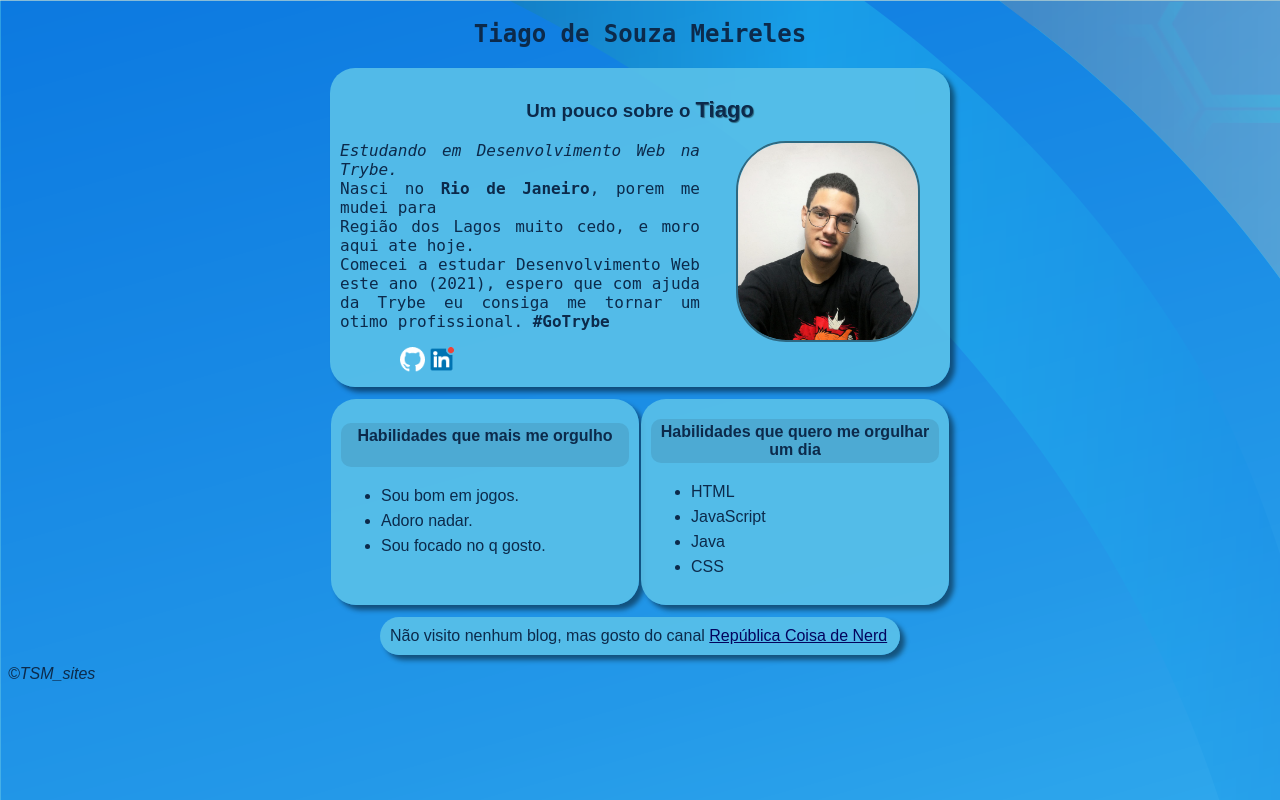
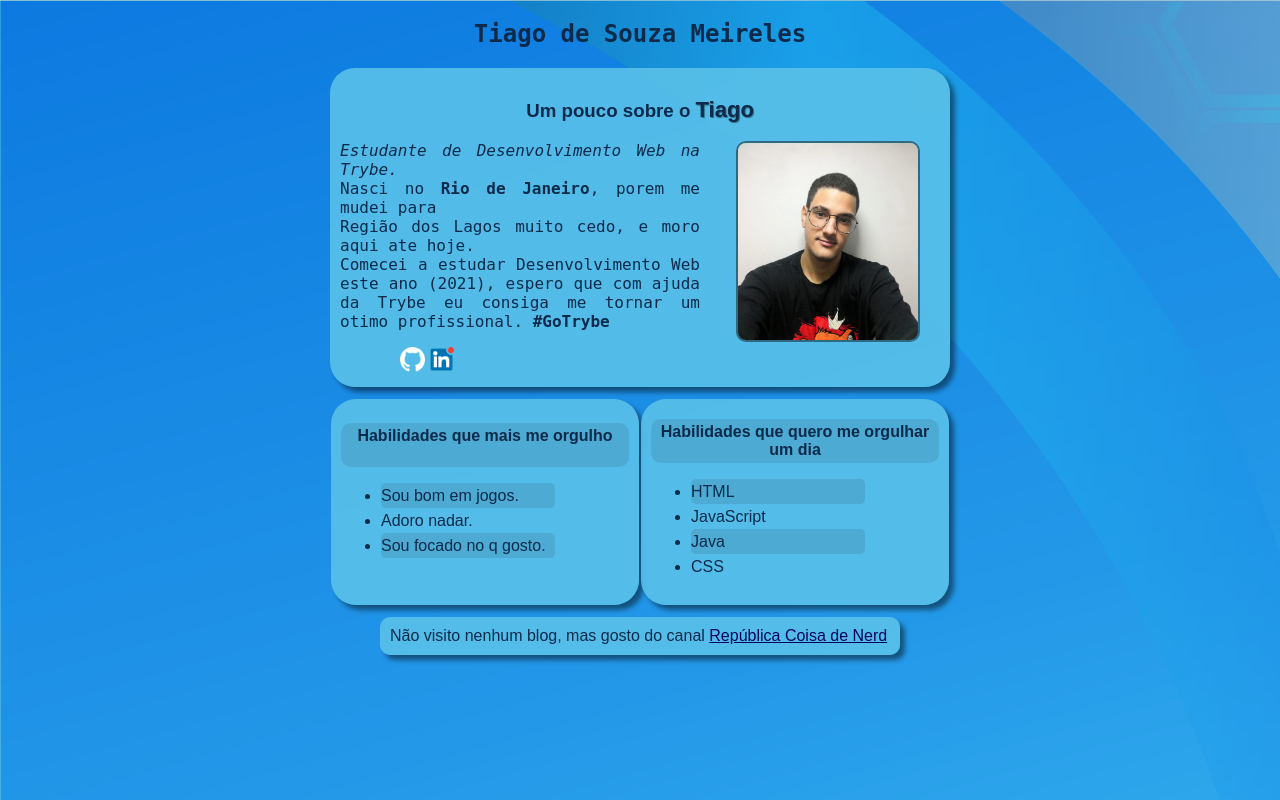
Before and after one commit to Tiago195/Tiago195.github.io, a plain HTML site: page index.html in a window 1280 px wide. Drawn offline with Linux system fonts and the light colour scheme.

Commit message:
fim do portifolio

```diff
--- a/index.html
+++ b/index.html
@@ -14,7 +14,7 @@
     <section id="descriçao">
         <h3>Um pouco sobre o <span id="min">Tiago</span></h3>
             <p id="p1" >
-            <em>Estudando em Desenvolvimento Web na Trybe.</em>  <br>
+            <em>Estudante de Desenvolvimento Web na Trybe.</em>  <br>
             Nasci no <strong>Rio de Janeiro</strong>, porem me mudei para <br> Região dos Lagos muito
             cedo, e moro aqui ate hoje. <br>
             Comecei a estudar Desenvolvimento Web este ano (2021), espero que com ajuda da Trybe
@@ -49,6 +49,5 @@
         </td>
     </table>
     <p id="fim">Não visito nenhum blog, mas gosto do canal <a id="nerd" href="https://www.youtube.com/channel/UChmOR1T5ZNnbRUba3lHRTOg/featured" target="_blank">República Coisa de Nerd </a></p>
-    <footer>&copy;TSM_sites</footer>
 </body>
 </html>
--- a/styles.css
+++ b/styles.css
@@ -5,7 +5,6 @@ body {
     font-family: Arial, Helvetica, sans-serif;
     background-image: url("fundo.png");
     background-color: #cccccc;
-    border-radius: 25px;
 }
 h2{
 
@@ -15,17 +14,12 @@ h2{
 
 #eu {
     width: 180px;
-    border-radius: 50px;
+    border-radius: 10px;
     border: solid 2px rgba(0, 0, 0, 0.445);
     top: 100px;
     float: right;
     margin-right: 20px;
-    transition: all 250ms;
 
-}
-#eu:hover {
-    border-radius: 0%;
-    width: 210px;
 }
 
 
@@ -69,7 +63,7 @@ h4 {
     margin: 0 0 10px;
     margin-left: auto;
     margin-right: auto;
-    border-radius: 25px;
+    border-radius: 10px;
     box-shadow: 5px 5px 5px rgba(0, 0, 0, 0.459);
 }
 
@@ -100,9 +94,7 @@ h4 {
 
 }
 
-footer{
-    font-style: italic;
-}
+
 
 #nerd {
     color: #03045e
@@ -151,3 +143,9 @@ section h3 {
 .links:hover {
     width: 30px;
 }
+
+td ul li:nth-child(odd) {
+    background-color: rgba(66, 135, 167, 0.329);
+    width: 70%;
+    border-radius: 5px;
+}
```
